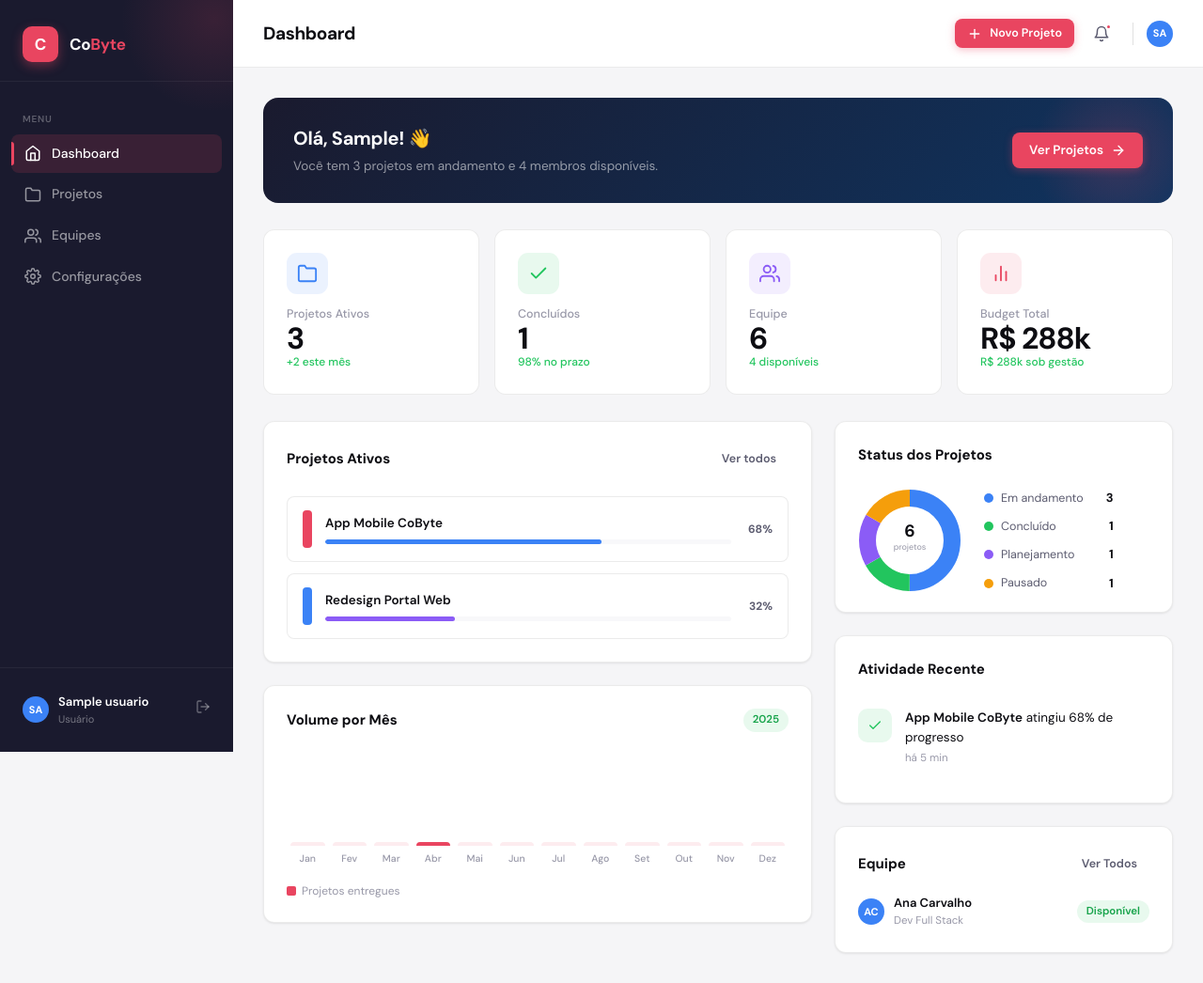
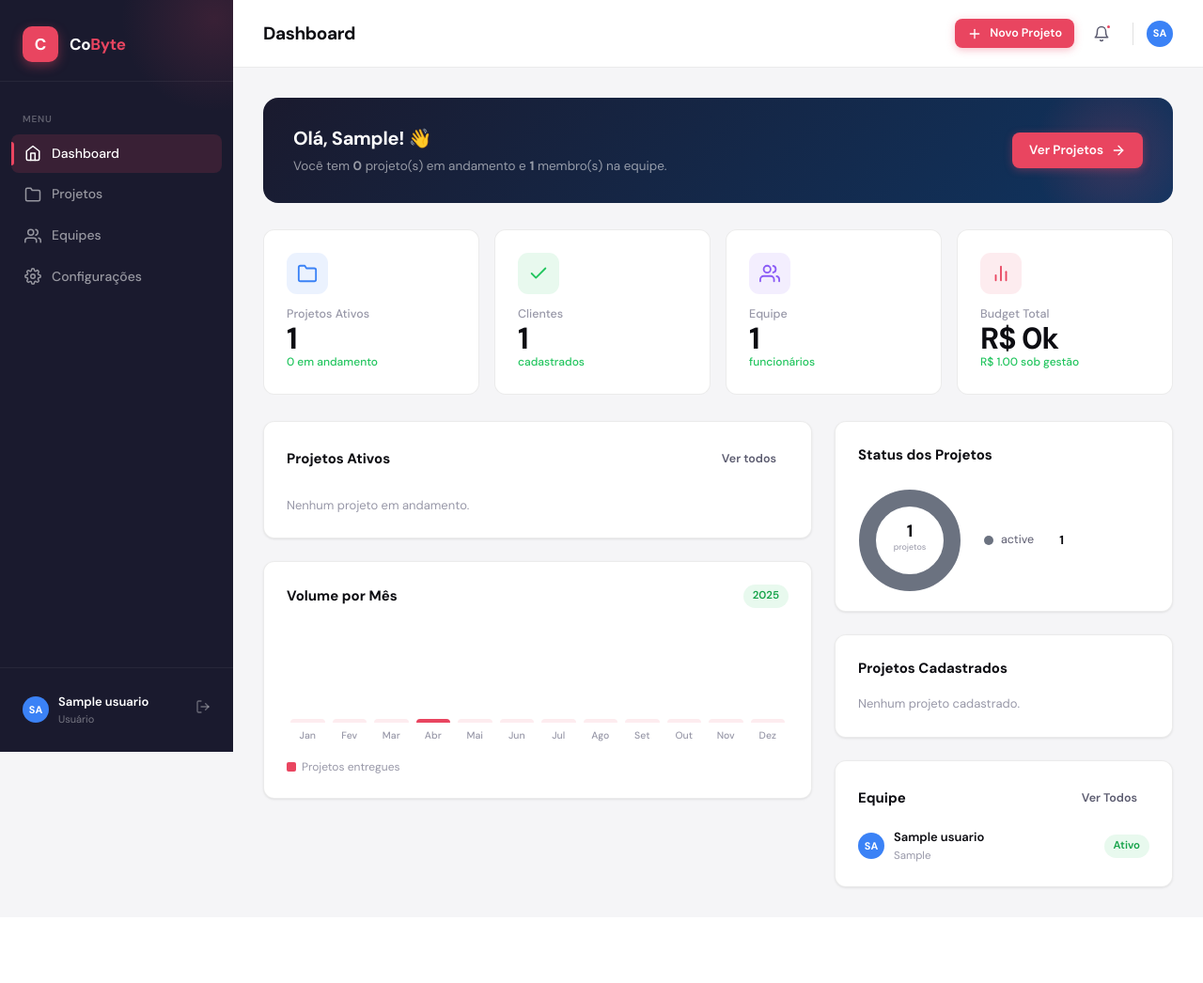
Before and after one commit to kadulim/INTEGRATOR_PROJECT, a Flask app: page /admin/ in a window 1280 px wide. Shown: the whole page at 94% size. After the commit the page ends 946 px from the top, so only its background shows below. Run offline with Flask 3, Linux system fonts and the light colour scheme; a user stored in the database is signed in; tables that the repository leaves empty hold one stand-in row (values such as "Sample post").

Commit message:
Primeiro commit do projeto

```diff
--- a/app.py
+++ b/app.py
@@ -9,10 +9,11 @@
 load_dotenv()
 
 from database import database
-from models import Usuario, Admin
+from models import Usuario, Admin, Cliente, Funcionario, Projeto
 
 import function.login as logar
 import function.register as registrar
+import function.adicionar_na_tabela as adicionar_na_tabela
 
 app = Flask(__name__)
 
@@ -39,25 +40,8 @@
 lm = LoginManager(app)
 lm.login_view = '/'
 
-# CRIAÇÃO AUTOMÁTICA DE TABELAS (Executa no deploy do Render)
-with app.app_context():
-    database.create_all()
-
-    # Lógica de criação do Administrador padrão via Variáveis de Ambiente
-    admin_email = os.getenv('ADMIN_EMAIL')
-    if admin_email and not Usuario.query.filter_by(email=admin_email).first():
-        nome = os.getenv('ADMIN_NOME', 'Admin')
-        senha = os.getenv('ADMIN_SENHA', 'admin123')
-        senha_hash = generate_password_hash(senha)
-
-        usuario = Usuario(nome=nome, email=admin_email, senha=senha_hash, tipo='admin', nivel=1)
-        database.session.add(usuario)
-        database.session.flush()
-
-        admin = Admin(usuario_id=usuario.id, nivel='1')
-        database.session.add(admin)
-        database.session.commit()
-        print("Banco de dados sincronizado e Admin verificado.")
+# CRIAÇÃO AUTOMÁTICA DE TABELAS + SEED DE DADOS INICIAIS
+adicionar_na_tabela.adicionar(app)
 
 # DECORATOR PARA NÍVEL DE ACESSO
 def login_required_nivel(nivel_minimo):
--- a/routes/admin.py
+++ b/routes/admin.py
@@ -1,5 +1,7 @@
 from flask import Blueprint, render_template, abort
 from flask_login import login_required, current_user
+from database import database
+from models import Usuario, Cliente, Funcionario, Projeto
 import functools
 
 admin_bp = Blueprint('admin', __name__, url_prefix='/admin')
@@ -14,7 +16,59 @@
 @admin_bp.route('/')
 @admin_bp.route('/dashboard')
 def dashboard():
-    return render_template('admin/dashboard.html')
+    total_projetos   = Projeto.query.count()
+    total_equipe     = Funcionario.query.count()
+    total_clientes   = Cliente.query.count()
+    projetos_ativos  = Projeto.query.filter_by(status='Em andamento').all()
+    budget_total     = database.session.query(
+        database.func.sum(Projeto.budget)
+    ).scalar() or 0
+    funcionarios_dash = (
+        Funcionario.query
+        .join(Usuario, Funcionario.usuario_id == Usuario.id)
+        .add_entity(Usuario)
+        .limit(4)
+        .all()
+    )
+
+    # ── Status dos Projetos (donut) ──────────────────────────────────
+    status_cores = {
+        'Em andamento': '#3b82f6',
+        'Concluído':    '#22c55e',
+        'Planejamento': '#8b5cf6',
+        'Pausado':      '#f59e0b',
+    }
+    status_rows = database.session.query(
+        Projeto.status, database.func.count(Projeto.id)
+    ).group_by(Projeto.status).all()
+
+    status_data = [
+        {'label': s or 'Sem status', 'val': c, 'color': status_cores.get(s, '#6b7280')}
+        for s, c in status_rows
+    ]
+
+    # ── Volume por Mês (barras) — agrupa pelo mês do campo prazo ────
+    # prazo está no formato 'YYYY-MM-DD' (string)
+    monthly_rows = database.session.query(
+        database.func.substring(Projeto.prazo, 6, 2).label('mes'),
+        database.func.count(Projeto.id).label('total')
+    ).filter(Projeto.prazo != None).group_by('mes').all()
+
+    monthly_map = {int(r.mes): r.total for r in monthly_rows if r.mes and r.mes.isdigit()}
+    volumes = [monthly_map.get(m, 0) for m in range(1, 13)]
+
+    import json
+    return render_template(
+        'admin/dashboard.html',
+        total_projetos    = total_projetos,
+        total_equipe      = total_equipe,
+        total_clientes    = total_clientes,
+        projetos_ativos   = projetos_ativos,
+        budget_total      = budget_total,
+        funcionarios_dash = funcionarios_dash,
+        status_data_json  = json.dumps(status_data),
+        volumes_json      = json.dumps(volumes),
+    )
 
 @admin_bp.route('/cliente-dashboard')
 def cliente_dashboard():
@@ -22,11 +76,26 @@
 
 @admin_bp.route('/equipes')
 def equipes():
-    return render_template('admin/equipes.html')
+    funcionarios = (
+        Funcionario.query
+        .join(Usuario, Funcionario.usuario_id == Usuario.id)
+        .add_entity(Usuario)
+        .all()
+    )
+    total = Funcionario.query.count()
+    return render_template(
+        'admin/equipes.html',
+        funcionarios = funcionarios,
+        total        = total
+    )
 
 @admin_bp.route('/projetos')
 def projetos():
-    return render_template('admin/projetos.html')
+    todos_projetos = Projeto.query.all()
+    return render_template(
+        'admin/projetos.html',
+        projetos = todos_projetos
+    )
 
 @admin_bp.route('/projeto-detalhe')
 def projeto_detalhe():
--- a/static/js/dashboard.js
+++ b/static/js/dashboard.js
@@ -1,45 +1,48 @@
 document.addEventListener('DOMContentLoaded', () => {
-  // Animar gráficos
   setTimeout(() => {
     renderChartBars();
     renderDonut();
   }, 100);
 });
 
+// ── Volume por Mês ────────────────────────────────────────────────────
 function renderChartBars() {
   const months = ['Jan','Fev','Mar','Abr','Mai','Jun','Jul','Ago','Set','Out','Nov','Dez'];
-  const values = [2, 1, 3, 2, 4, 3, 5, 2, 4, 6, 3, 2];
-  const max    = Math.max(...values);
+
+  // Usa dados reais injetados pelo servidor, ou fallback zerado
+  const values = (window.DASHBOARD_VOLUMES && window.DASHBOARD_VOLUMES.length === 12)
+    ? window.DASHBOARD_VOLUMES
+    : new Array(12).fill(0);
+
+  const max = Math.max(...values, 1); // garante que max >= 1 para evitar divisão por zero
   const container = document.getElementById('chart-bars');
   if (!container) return;
 
   container.innerHTML = months.map((m, i) => `
     <div class="chart-bar-wrap">
       <div class="chart-bar ${i === new Date().getMonth() ? 'active' : ''}"
-           style="height:${(values[i]/max)*100}%"
-           title="${values[i]} projeto(s)"></div>
+           style="height:${(values[i] / max) * 100}%"
+           title="${values[i]} projeto(s) com prazo em ${m}"></div>
       <span class="chart-label">${m}</span>
     </div>
   `).join('');
 }
 
+// ── Status dos Projetos (Donut) ───────────────────────────────────────
 function renderDonut() {
-  // Dados fictícios visuais (apenas animação)
-  const data = [
-    { label: 'Em andamento', val: 3,   color: '#3b82f6' },
-    { label: 'Concluído',    val: 1, color: '#22c55e' },
-    { label: 'Planejamento', val: 1, color: '#8b5cf6' },
-    { label: 'Pausado',      val: 1,  color: '#f59e0b' },
-  ].filter(d => d.val > 0);
+  // Usa dados reais injetados pelo servidor
+  const data = (window.DASHBOARD_STATUS && window.DASHBOARD_STATUS.length > 0)
+    ? window.DASHBOARD_STATUS.filter(d => d.val > 0)
+    : [{ label: 'Sem dados', val: 1, color: '#6b7280' }];
 
   const total = data.reduce((acc, d) => acc + d.val, 0);
-
   const container = document.getElementById('donut-wrap');
   if (!container) return;
 
   const r = 45, cx = 55, cy = 55, strokeW = 18;
   const circ = 2 * Math.PI * r;
   let offset = 0;
+
   const segments = data.map(d => {
     const dash = (d.val / total) * circ;
     const seg = `<circle cx="${cx}" cy="${cy}" r="${r}"
--- a/templates/admin/dashboard.html
+++ b/templates/admin/dashboard.html
@@ -20,8 +20,7 @@
     <div class="welcome-banner fade-up">
       <div class="wb-text">
         <h2>Olá, {{ current_user.nome.split(' ')[0] if current_user.is_authenticated else 'Usuário' }}! 👋</h2>
-        <!-- Valores estáticos temporários até implementação real do DB -->
-        <p>Você tem 3 projetos em andamento e 4 membros disponíveis.</p>
+        <p>Você tem <strong>{{ projetos_ativos | length }}</strong> projeto(s) em andamento e <strong>{{ total_equipe }}</strong> membro(s) na equipe.</p>
       </div>
       <a href="{{ url_for('admin.projetos') }}" class="btn btn-primary wb-btn">
         Ver Projetos
@@ -37,8 +36,8 @@
         </div>
         <div>
           <div class="stat-label">Projetos Ativos</div>
-          <div class="stat-value">3</div>
-          <div class="stat-delta">+2 este mês</div>
+          <div class="stat-value">{{ total_projetos }}</div>
+          <div class="stat-delta">{{ projetos_ativos | length }} em andamento</div>
         </div>
       </div>
       <div class="stat-card">
@@ -46,9 +45,9 @@
           <svg xmlns="http://www.w3.org/2000/svg" viewBox="0 0 24 24" fill="none" stroke="currentColor" stroke-width="2" stroke-linecap="round" stroke-linejoin="round"><polyline points="20 6 9 17 4 12"/></svg>
         </div>
         <div>
-          <div class="stat-label">Concluídos</div>
-          <div class="stat-value">1</div>
-          <div class="stat-delta">98% no prazo</div>
+          <div class="stat-label">Clientes</div>
+          <div class="stat-value">{{ total_clientes }}</div>
+          <div class="stat-delta">cadastrados</div>
         </div>
       </div>
       <div class="stat-card">
@@ -57,8 +56,8 @@
         </div>
         <div>
           <div class="stat-label">Equipe</div>
-          <div class="stat-value">6</div>
-          <div class="stat-delta">4 disponíveis</div>
+          <div class="stat-value">{{ total_equipe }}</div>
+          <div class="stat-delta">funcionários</div>
         </div>
       </div>
       <div class="stat-card">
@@ -67,8 +66,8 @@
         </div>
         <div>
           <div class="stat-label">Budget Total</div>
-          <div class="stat-value">R$ 288k</div>
-          <div class="stat-delta">R$ 288k sob gestão</div>
+          <div class="stat-value">R$ {{ "%.0f" | format(budget_total / 1000) }}k</div>
+          <div class="stat-delta">R$ {{ "%.2f" | format(budget_total) }} sob gestão</div>
         </div>
       </div>
     </div>
@@ -86,31 +85,25 @@
               <a href="{{ url_for('admin.projetos') }}" class="btn btn-ghost btn-sm">Ver todos</a>
             </div>
             <div class="project-mini-list">
-                <div class="project-mini fade-up" style="animation-delay:0s" onclick="location.href='{{ url_for('admin.projetos') }}'">
-                  <div class="project-mini-color" style="background:#e94560"></div>
+              {% set colors = ['#e94560','#3b82f6','#a78bfa','#10b981','#f59e0b'] %}
+              {% if projetos_ativos %}
+                {% for projeto in projetos_ativos %}
+                <div class="project-mini fade-up" style="animation-delay:{{ loop.index0 * 0.1 }}s" onclick="location.href='{{ url_for('admin.projetos') }}'">
+                  <div class="project-mini-color" style="background:{{ colors[loop.index0 % colors|length] }}"></div>
                   <div class="project-mini-info">
-                    <div class="project-mini-name">App Mobile CoByte</div>
+                    <div class="project-mini-name">{{ projeto.nome }}</div>
                     <div class="project-mini-meta">
                       <div class="progress-bar" style="flex:1;height:5px;">
-                        <div class="progress-fill blue" style="width:68%"></div>
+                        <div class="progress-fill blue" style="width:50%"></div>
                       </div>
                     </div>
                   </div>
-                  <div class="project-mini-pct">68%</div>
+                  <div class="project-mini-pct">{{ projeto.status }}</div>
                 </div>
-
-                <div class="project-mini fade-up" style="animation-delay:0.1s" onclick="location.href='{{ url_for('admin.projetos') }}'">
-                  <div class="project-mini-color" style="background:#3b82f6"></div>
-                  <div class="project-mini-info">
-                    <div class="project-mini-name">Redesign Portal Web</div>
-                    <div class="project-mini-meta">
-                      <div class="progress-bar" style="flex:1;height:5px;">
-                        <div class="progress-fill purple" style="width:32%"></div>
-                      </div>
-                    </div>
-                  </div>
-                  <div class="project-mini-pct">32%</div>
-                </div>
+                {% endfor %}
+              {% else %}
+                <p style="color:var(--text-muted);font-size:13px;">Nenhum projeto em andamento.</p>
+              {% endif %}
             </div>
           </div>
         </div>
@@ -150,20 +143,26 @@
         <!-- Feed de Atividade -->
         <div class="card fade-up fade-up-3" style="flex:1;">
           <div class="card-body">
-            <h3 style="font-size:15px;font-weight:700;margin-bottom:16px;">Atividade Recente</h3>
+            <h3 style="font-size:15px;font-weight:700;margin-bottom:16px;">Projetos Cadastrados</h3>
             <div class="activity-list">
+              {% if projetos_ativos %}
+                {% for projeto in projetos_ativos %}
                 <div class="activity-item">
-                  <div class="activity-icon green"><svg xmlns="http://www.w3.org/2000/svg" viewBox="0 0 24 24" fill="none" stroke="currentColor" stroke-width="2" stroke-linecap="round" stroke-linejoin="round"><polyline points="20 6 9 17 4 12"/></svg></div>
+                  <div class="activity-icon blue"><svg xmlns="http://www.w3.org/2000/svg" viewBox="0 0 24 24" fill="none" stroke="currentColor" stroke-width="2" stroke-linecap="round" stroke-linejoin="round"><path d="M22 19a2 2 0 0 1-2 2H4a2 2 0 0 1-2-2V5a2 2 0 0 1 2-2h5l2 3h9a2 2 0 0 1 2 2z"/></svg></div>
                   <div class="activity-body">
-                    <div class="activity-text"><strong>App Mobile CoByte</strong> atingiu 68% de progresso</div>
-                    <div class="activity-time">há 5 min</div>
+                    <div class="activity-text"><strong>{{ projeto.nome }}</strong> — {{ projeto.cliente }}</div>
+                    <div class="activity-time">{{ projeto.status }} · Prazo: {{ projeto.prazo }}</div>
                   </div>
                 </div>
+                {% endfor %}
+              {% else %}
+                <p style="color:var(--text-muted);font-size:13px;">Nenhum projeto cadastrado.</p>
+              {% endif %}
             </div>
           </div>
         </div>
 
-        <!-- Membros Disponíveis -->
+        <!-- Membros da Equipe -->
         <div class="card fade-up fade-up-4">
           <div class="card-body">
             <div class="flex items-center justify-between mb-4">
@@ -171,14 +170,20 @@
               <a href="{{ url_for('admin.equipes') }}" class="btn btn-ghost btn-sm">Ver Todos</a>
             </div>
             <div style="display:flex;flex-direction:column;gap:10px;">
+              {% set avatar_colors = ['avatar-blue','avatar-purple','avatar-green','avatar-accent'] %}
+              {# funcionarios_dash é passado opcionalmente; se não vier, lista fica vazia #}
+              {% for func, usuario in funcionarios_dash %}
                 <div style="display:flex;align-items:center;gap:10px;">
-                  <div class="avatar sm avatar-blue">AC</div>
+                  <div class="avatar sm {{ avatar_colors[loop.index0 % avatar_colors|length] }}">{{ usuario.nome[:2].upper() }}</div>
                   <div style="flex:1;min-width:0;">
-                    <div style="font-size:13px;font-weight:600;white-space:nowrap;overflow:hidden;text-overflow:ellipsis;">Ana Carvalho</div>
-                    <div style="font-size:11.5px;color:var(--text-muted);">Dev Full Stack</div>
+                    <div style="font-size:13px;font-weight:600;white-space:nowrap;overflow:hidden;text-overflow:ellipsis;">{{ usuario.nome }}</div>
+                    <div style="font-size:11.5px;color:var(--text-muted);">{{ func.cargo }}</div>
                   </div>
-                  <span class="badge badge-green">Disponível</span>
+                  <span class="badge badge-green">Ativo</span>
                 </div>
+              {% else %}
+                <p style="color:var(--text-muted);font-size:13px;">Sem membros cadastrados.</p>
+              {% endfor %}
             </div>
           </div>
         </div>
@@ -187,5 +192,10 @@
 {% endblock %}
 
 {% block extra_js %}
+<script>
+  /* Dados injetados pelo servidor — usados por dashboard.js */
+  window.DASHBOARD_STATUS = {{ status_data_json | safe }};
+  window.DASHBOARD_VOLUMES = {{ volumes_json | safe }};
+</script>
 <script src="{{ url_for('static', filename='js/dashboard.js') }}"></script>
 {% endblock %}
```
Also changed, not shown: function/adicionar_na_tabela.py (added, +133 -0 lines), templates/admin/equipes.html (+19 -24 lines), templates/admin/projetos.html (+51 -42 lines), 1 other file.
